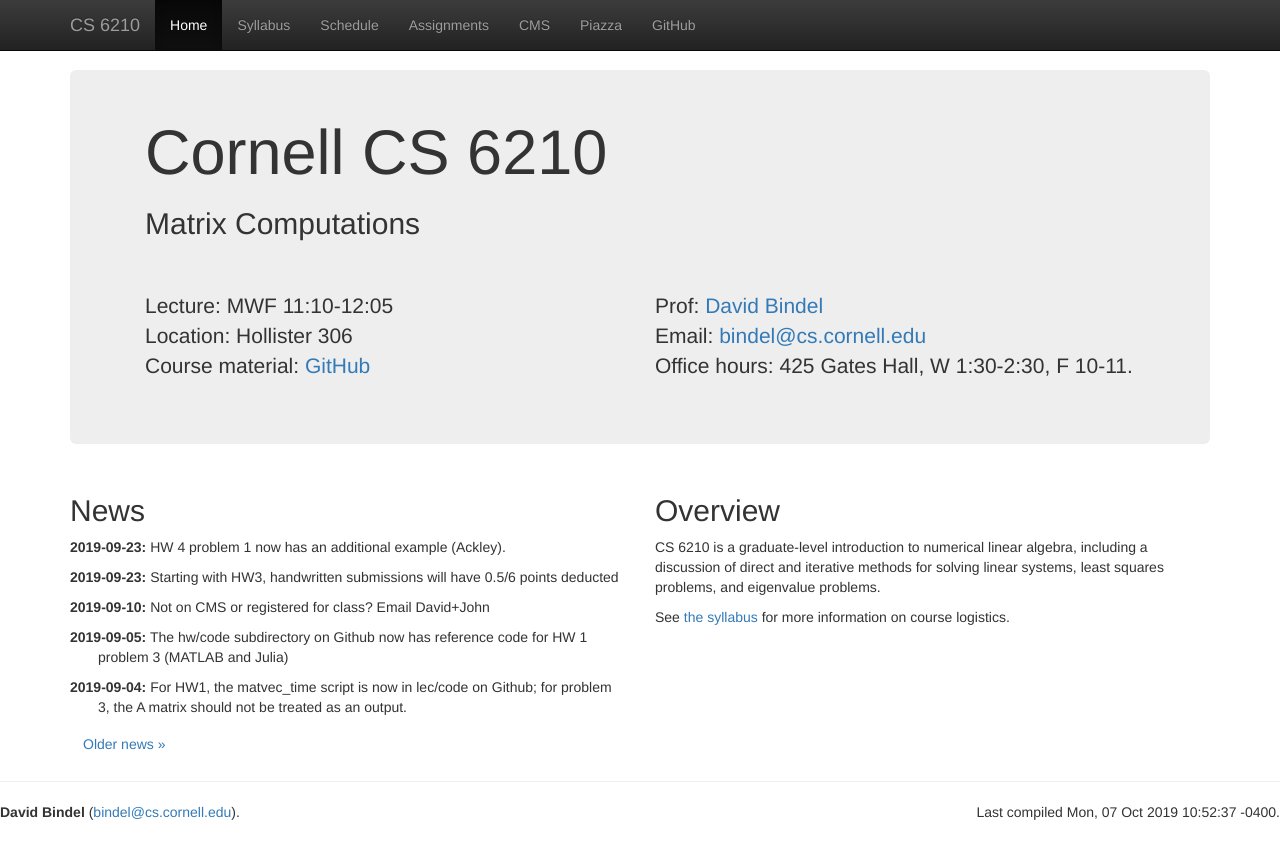
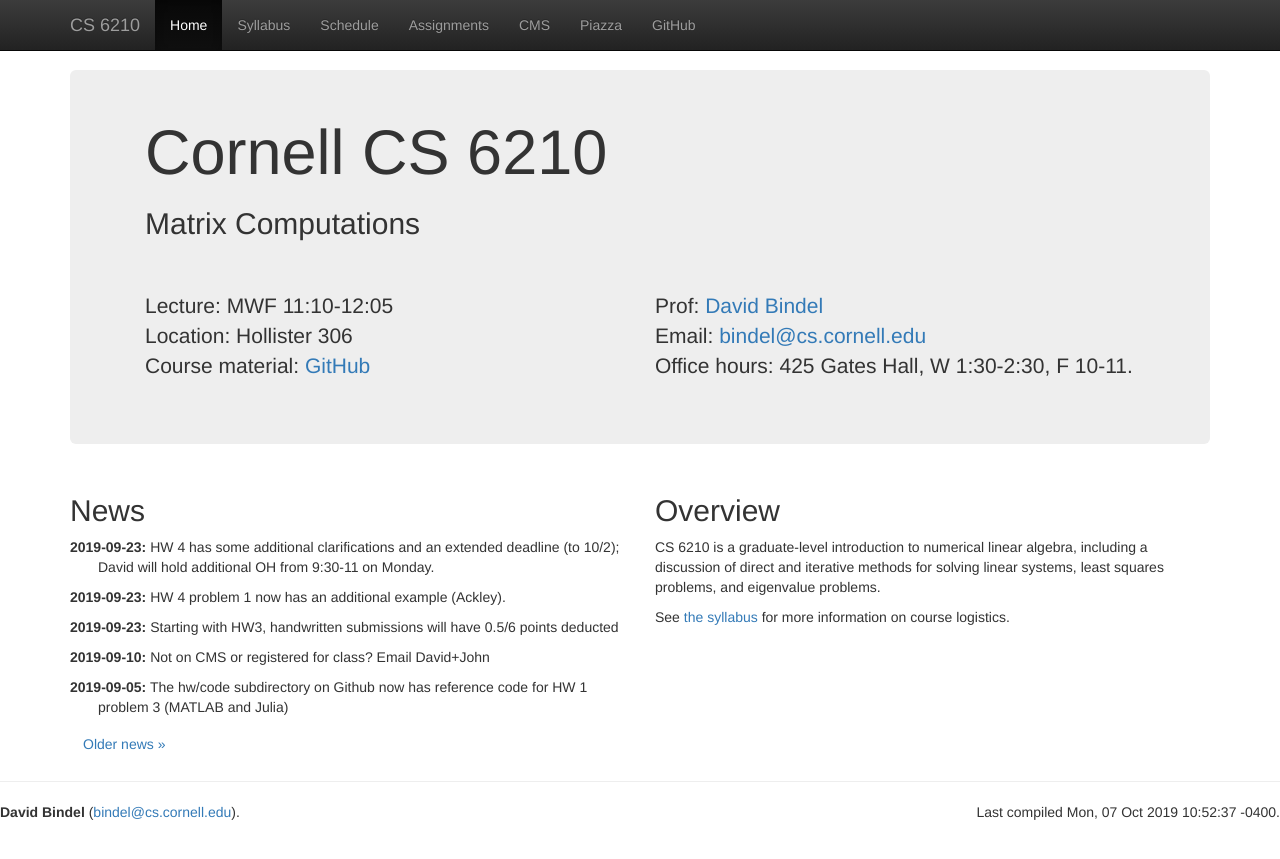
Before and after one commit to dbindel/cs6210-f19, a Jekyll site: the page built from web/index.html, in a window 1280 px wide. Shown: the top 859 px of the page. Built offline with Jekyll 4.4.1, drawn with Linux system fonts in a browser that asks for light colours; nearby versions of some CDN libraries.

Commit message:
Update HW 4: hints and a couple extra days.

```diff
--- a/web/_data/hw.yml
+++ b/web/_data/hw.yml
@@ -14,7 +14,7 @@
   files:
    - hw3.pdf
 -
-  due: 2019-09-30
+  due: 2019-10-02
   text: HW 4
   files:
    - hw4.pdf
--- a/web/_data/lectures.yml
+++ b/web/_data/lectures.yml
@@ -72,7 +72,7 @@
   info: Backward error, iterative refinement
   notes: 2019-09-23.pdf
   hw:
-    - info: HW 4 (due 9/30)
+    - info: HW 4 (due 10/02)
       file: hw4.pdf
 -
   date: 2019-09-25
--- a/web/_data/news.yml
+++ b/web/_data/news.yml
@@ -19,3 +19,6 @@
 -
   date: 2019-09-23
   text: "HW 4 problem 1 now has an additional example (Ackley)."
+-
+  date: 2019-09-23
+  text: "HW 4 has some additional clarifications and an extended deadline (to 10/2); David will hold additional OH from 9:30-11 on Monday."
```
Also changed, not shown: 1 other file.
